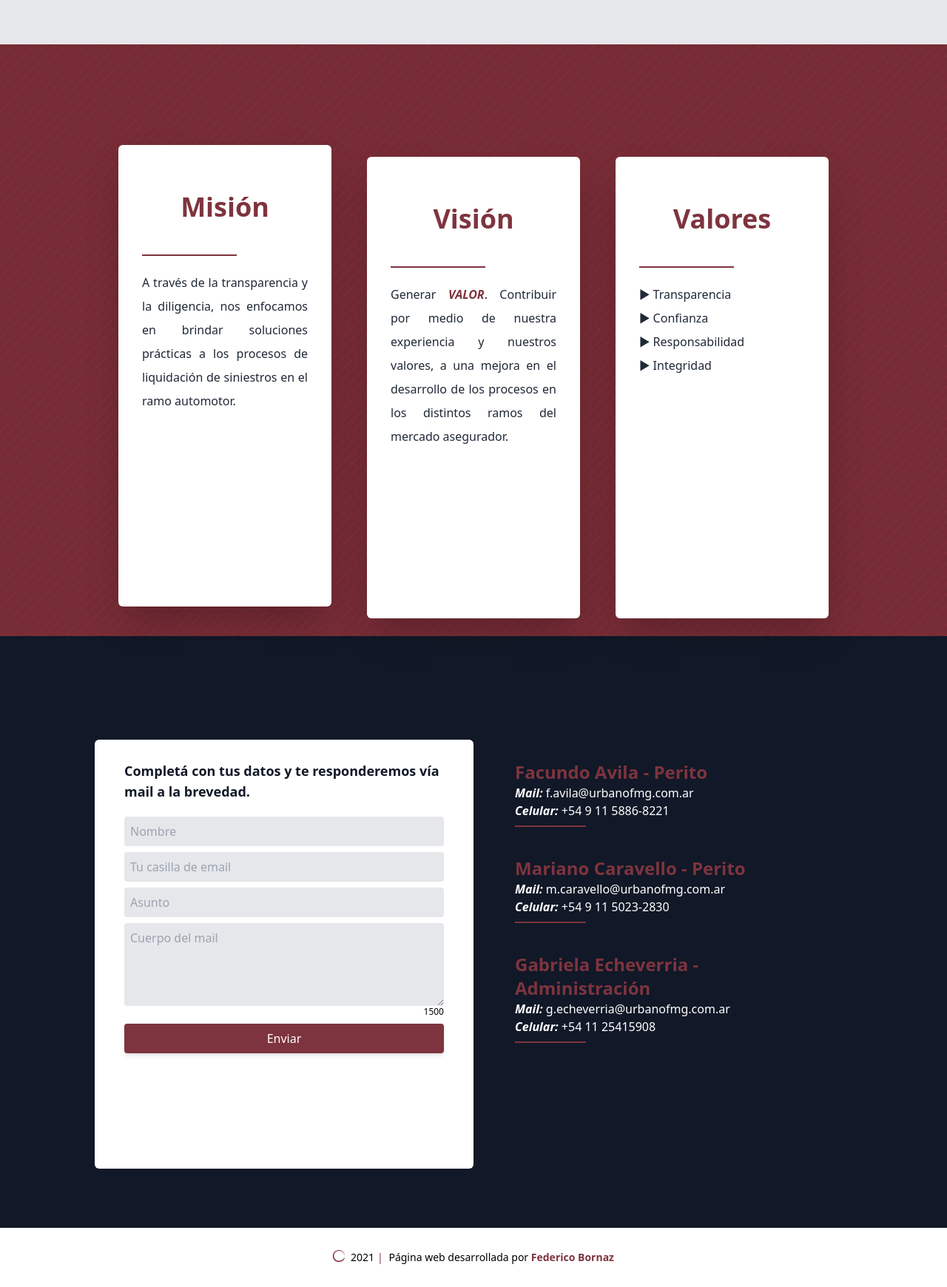
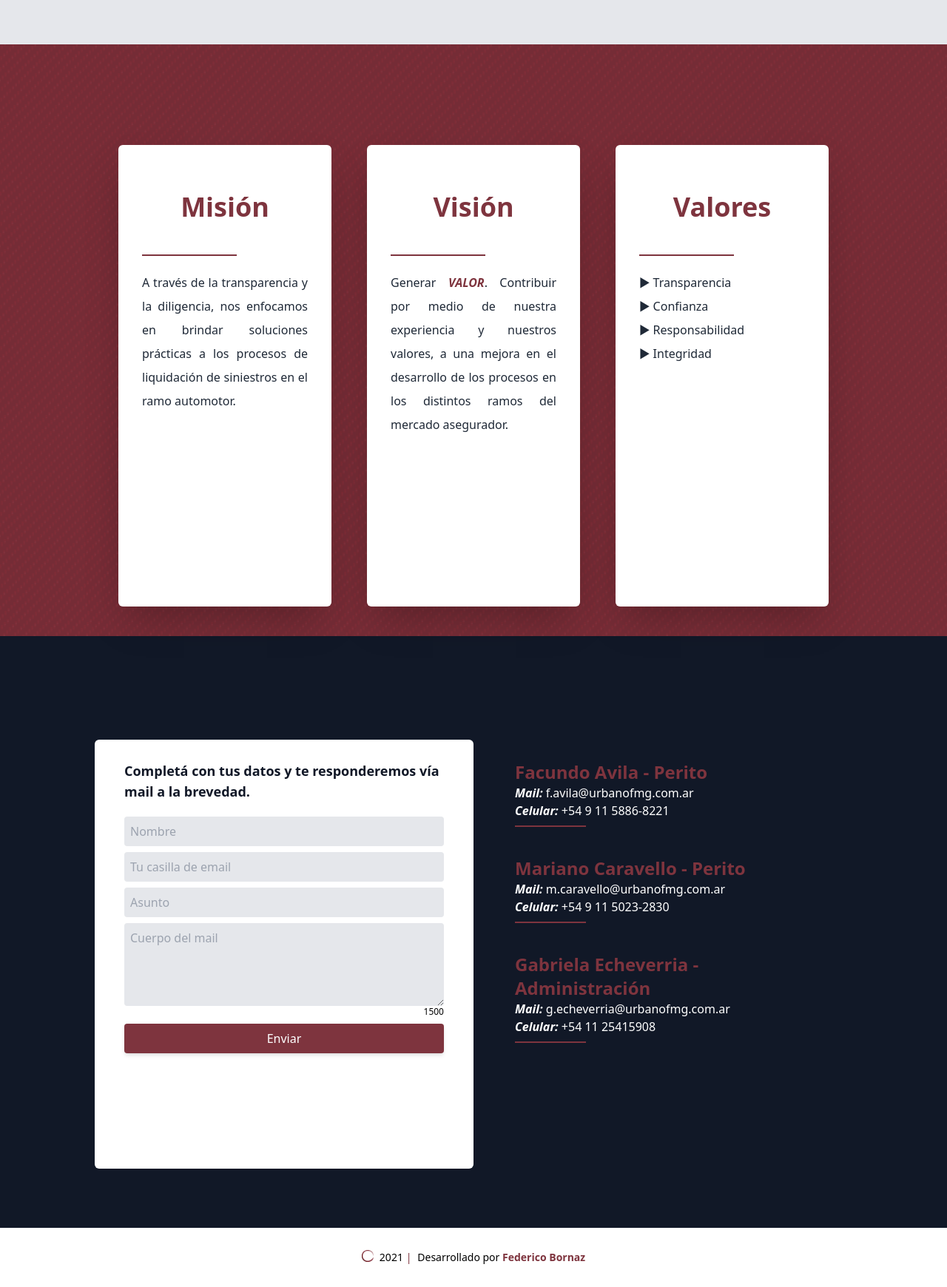
Before and after one commit to Fedebornaz/urbano-fmg, a React (Create React App) app: page / in a window 1280 px wide. Shown: the part 1540-3280 px from the top of the page at 74% size. Built offline with nearby package versions, Linux system fonts and the light colour scheme; no server answers.

Commit message:
style: finished responsive layout for contact section and fixed some minor style bugs

```diff
--- a/src/components/Contact.js
+++ b/src/components/Contact.js
@@ -40,11 +40,11 @@ const Contact = () => {
 
   return (
     <div
-      className="h-screen w-full flex flex-col items-center py-20 px-32 bg-gray-900"
+      className="h-auto md:h-screen w-full flex flex-col items-center py-20 px-6 md:px-32 bg-gray-900"
       id="contact"
     >
-      <div className="mt-8 w-full h-full flex">
-        <div className="bg-white rounded-md w-1/2 h-auto mt-7">
+      <div className="mt-8 w-full h-full flex flex-col lg:flex-row">
+        <div className="bg-white rounded-md w-full md:w-1/2 h-auto mt-7">
           <form
             className="flex flex-col px-10 py-7"
             id="contact-form"
@@ -93,7 +93,7 @@ const Contact = () => {
             </button>
           </form>
         </div>
-        <div className="w-1/2 max-h-full p-14">
+        <div className="w-full lg:w-1/2 max-h-full p-10 lg:p-14 mt-4 md:mt-0">
           <div className="text-white">
             <p className="text-2xl text-pink-darkest font-bold">
               Facundo Avila - Perito
--- a/src/components/Footer.js
+++ b/src/components/Footer.js
@@ -2,6 +2,9 @@ import React from "react";
 import logo from "../img/Icon.png";
 
 const Footer = () => {
+  const currentDate = new Date();
+  const currentYear = currentDate.getFullYear();
+
   return (
     <footer className="h-20 w-full bg-white flex justify-center items-center">
       <ul className="flex text-sm">
@@ -9,10 +12,10 @@ const Footer = () => {
           <img src={logo} width="16" alt="Círculo del logo" />
         </li>
         <li className="ml-2">
-          2021 <em className="text-pink-darkest">|</em>
+          {currentYear} <em className="text-pink-darkest">|</em>
         </li>
         <li className="ml-2">
-          Página web desarrollada por{" "}
+          Desarrollado por{" "}
           <a
             className="text-pink-darkest font-semibold"
             href="https://github.com/Fedebornaz"
--- a/src/components/Objectives.js
+++ b/src/components/Objectives.js
@@ -18,7 +18,7 @@ const Objectives = () => {
             siniestros en el ramo automotor.
           </p>
         </div>
-        <div className="lg:w-1/3 h-full lg:p-4 pb-4 lg:pb-0 bg-white rounded-md lg:mx-6 mt-8 shadow-2xl transition-all duration-300 transform hover:scale-105">
+        <div className="lg:w-1/3 h-full lg:p-4 pb-4 lg:pb-0 bg-white rounded-md lg:mx-6 mt-8 lg:mt-0 shadow-2xl transition-all duration-300 transform hover:scale-105">
           <h1 className="mt-12 text-pink-darkest text-center text-4xl font-bold">
             Visión
           </h1>
@@ -30,7 +30,7 @@ const Objectives = () => {
             del mercado asegurador.
           </p>
         </div>
-        <div className="lg:w-1/3 w-full h-full pb-4 lg:pb-0 lg:p-4 bg-white rounded-md lg:mx-6 mt-8 shadow-2xl transition-all duration-300 transform hover:scale-105">
+        <div className="lg:w-1/3 w-full h-full pb-4 lg:pb-0 lg:p-4 bg-white rounded-md lg:mx-6 mt-8 lg:mt-0 shadow-2xl transition-all duration-300 transform hover:scale-105">
           <h1 className="mt-12 text-pink-darkest text-center text-4xl font-bold">
             Valores
           </h1>
```
